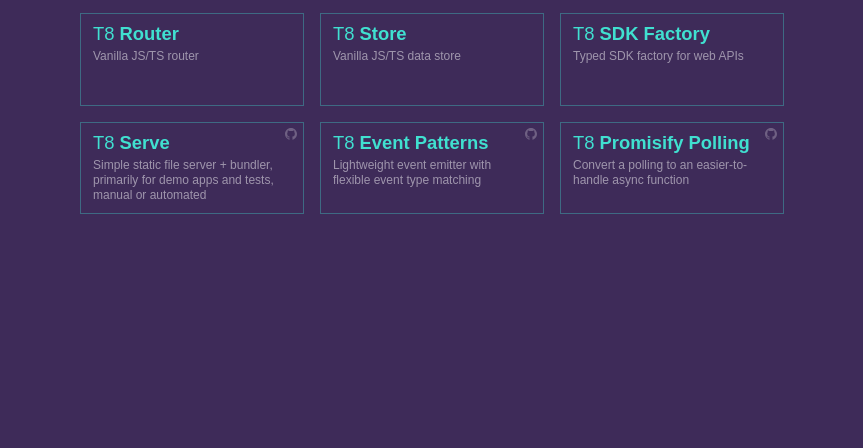
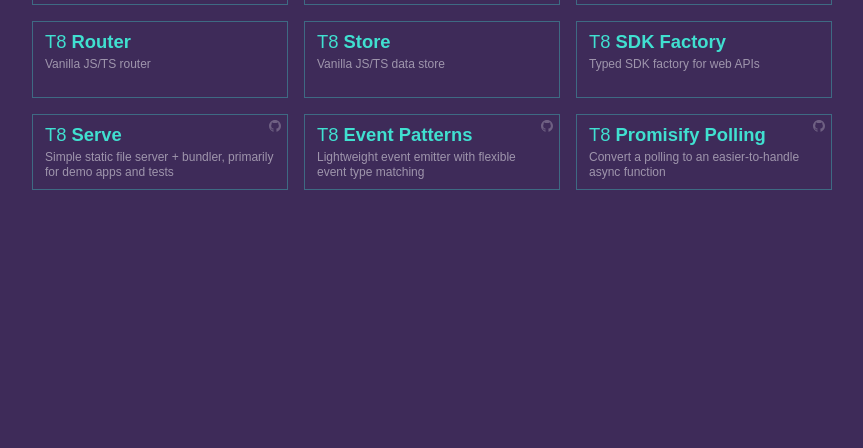
Before and after one commit to t8js/t8js.github.io, a website: page index.html in a window 1280 px wide. Shown: the part 352-800 px from the top of the page, without its empty margins (208-1071 px from the left). Drawn offline with Linux system fonts and the light colour scheme.

Commit message:
update index styles

```diff
--- a/assets/index.css
+++ b/assets/index.css
@@ -36,7 +36,7 @@ a:active {
   display: flex;
   flex-direction: column;
   width: 100%;
-  max-width: 48em;
+  max-width: 54rem;
   justify-content: center;
   padding: 5vh 0 10vh;
   margin: 0 auto;
@@ -81,7 +81,7 @@ header p span.sep {
   display: none;
 }
 main {
-  --box-size: 14rem;
+  --box-size: 16rem;
   --icon-size: 0.8rem;
 
   display: grid;
@@ -120,7 +120,7 @@ main li {
 }
 main li a {
   display: flex;
-  min-height: 5.8rem;
+  min-height: 4.8rem;
   flex-direction: column;
   padding: .5rem .75rem;
   position: relative;
--- a/index.html
+++ b/index.html
@@ -65,7 +65,7 @@
     <li>
       <a href="https://github.com/t8js/serve#readme">
         <span class="name">T8 <strong>Serve</strong></span><span class="sep">, </span>
-        <span class="description">Simple static file server + bundler, primarily for demo apps and tests, manual or automated</span>
+        <span class="description">Simple static file server + bundler, primarily for demo apps and tests</span>
       </a>
     </li>
     <li>
```
